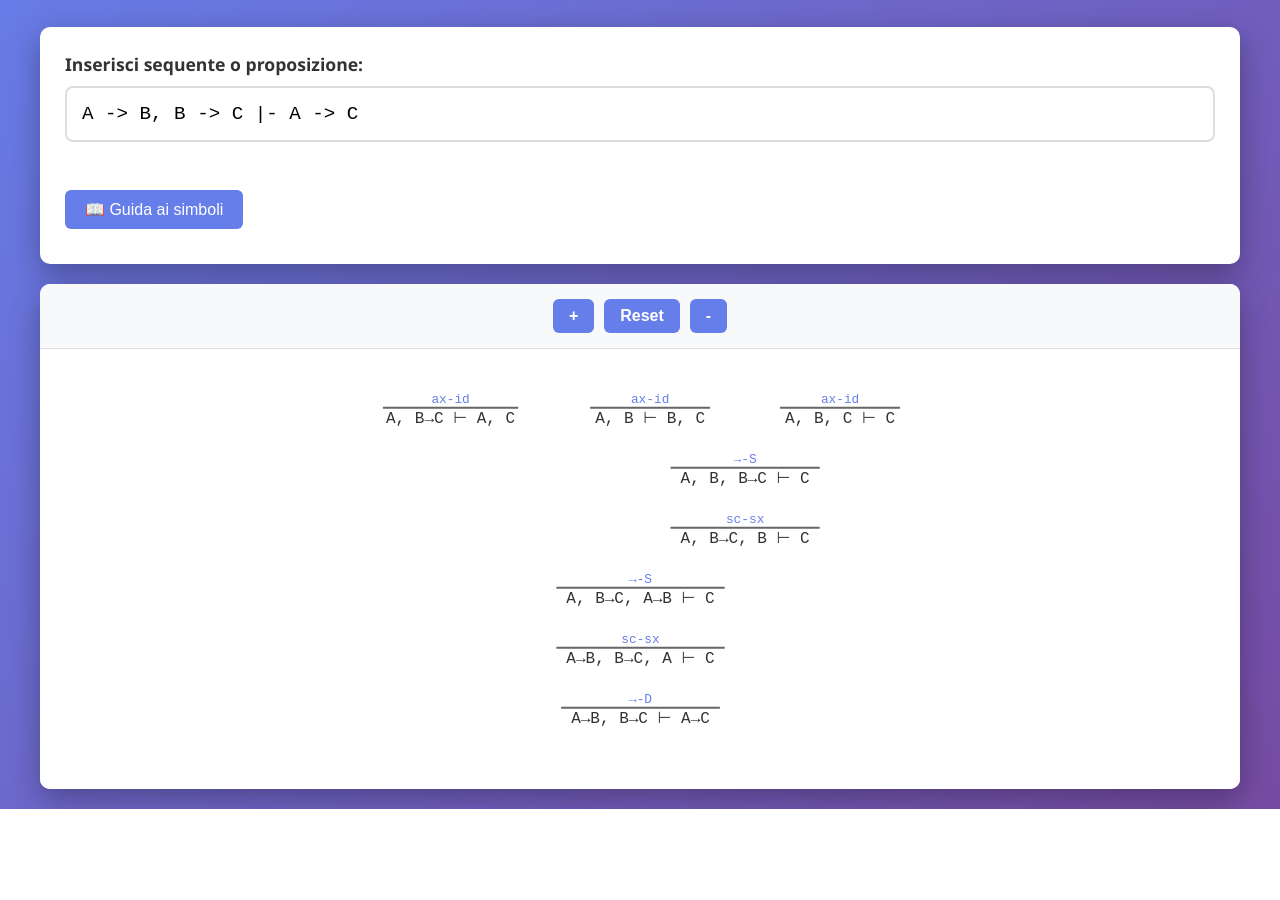
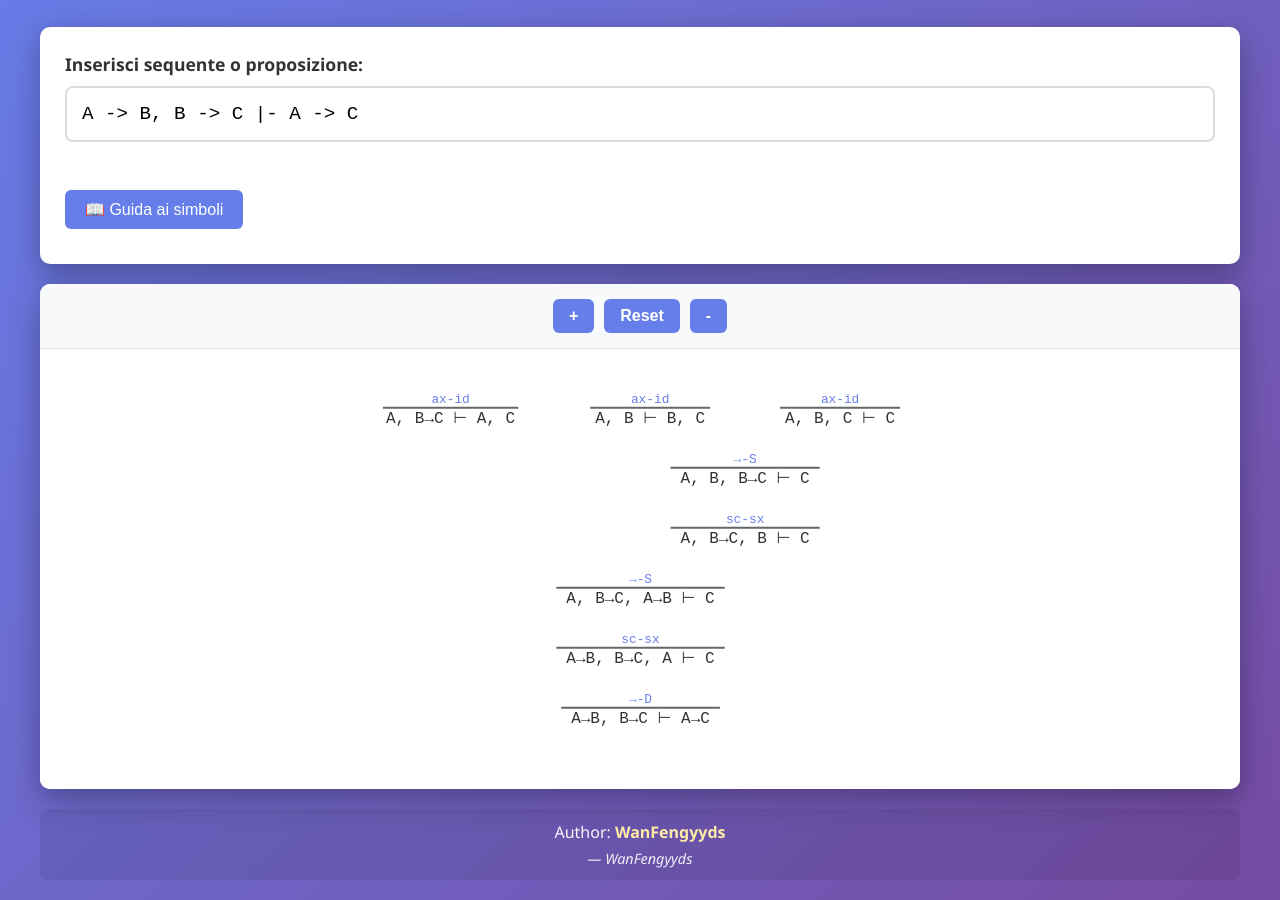
Before and after one commit to WanFengyyds/Calcolo-Sequenti-Kai, a plain HTML site: page index.html in a window 1280 px wide. Shown: the part 112-1012 px from the top of the page. Before the commit the page ends 921 px from the top, so only its background shows below. Drawn offline with Linux system fonts and the light colour scheme.

Commit message:
Add footer with author signature and styling

```diff
--- a/index.html
+++ b/index.html
@@ -64,5 +64,11 @@
     <script src="derivazione.js"></script>
     <script src="renderer.js"></script>
     <script src="app.js"></script>
+    <footer class="site-footer" role="contentinfo" aria-label="Site author">
+        <div class="container footer-content">
+            <p>Author: <a href="https://github.com/WanFengyyds" target="_blank" rel="noopener noreferrer">WanFengyyds</a></p>
+            <p class="signature">— WanFengyyds</p>
+        </div>
+    </footer>
 </body>
 </html>
--- a/style.css
+++ b/style.css
@@ -214,3 +214,28 @@ header h1 {
         font-size: 1em;
     }
 }
+
+/* Footer / author signature styling */
+.site-footer {
+    margin: 20px auto 0;
+    padding: 12px 16px;
+    text-align: center;
+    color: rgba(255,255,255,0.95);
+    background: rgba(0,0,0,0.08);
+    border-radius: 8px;
+    max-width: 1200px;
+}
+.site-footer a {
+    color: #ffeaa7;
+    text-decoration: none;
+    font-weight: 600;
+}
+.site-footer a:hover {
+    text-decoration: underline;
+}
+.site-footer .signature {
+    font-style: italic;
+    margin-top: 6px;
+    opacity: 0.95;
+    font-size: 0.9em;
+}
```
Also changed, not shown: 1 other file.
